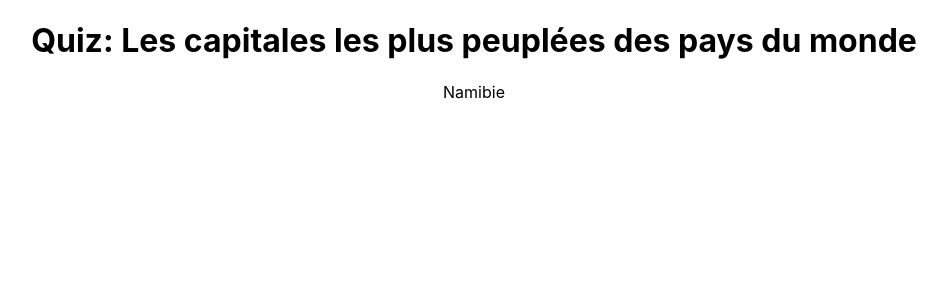
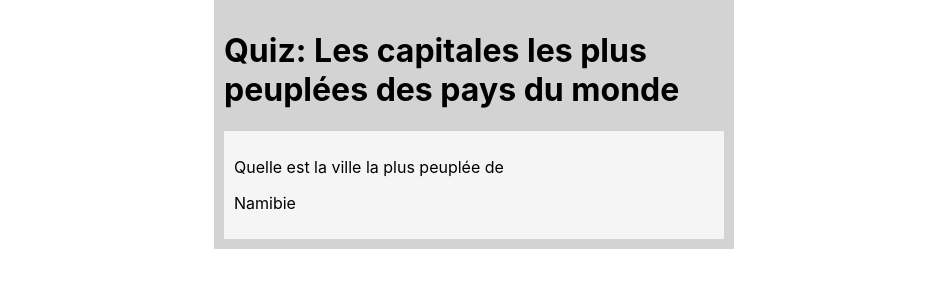
Before and after one commit to raphaelmp/react-quiz, a React (Create React App) app: page / in a window 1280 px wide. Shown: the top 300 px of the page, without its empty margins (166-1113 px from the left). Built offline with nearby package versions, Linux system fonts and the light colour scheme.

Commit message:
Minor styling changes

```diff
--- a/src/App.css
+++ b/src/App.css
@@ -1,3 +1,17 @@
 .App {
-  text-align: center;
+  text-align: left;
+  margin-left: auto;
+  margin-right: auto;
+  padding: 10px;
+  width: 500px;
+  background-color: lightgray;
 }
+
+.App h1 {
+}
+
+.questionBox {
+  background-color: whitesmoke;
+  padding: 10px;
+  moz-border-radius: 4px;
+}
--- a/src/QuizComponent.js
+++ b/src/QuizComponent.js
@@ -1,6 +1,6 @@
 import React, {Component} from 'react';
 
-class QuizComponent extends React.Component {
+class QuizComponent extends Component {
   constructor() {
     super()
     this.state = {
@@ -21,6 +21,8 @@ class QuizComponent extends React.Component {
           city: obj.cityLabel
         }
         list.push(pair)
+
+        return true;
       });
 
       this.setState({
@@ -34,7 +36,8 @@ class QuizComponent extends React.Component {
     return (
       <div className="questionContainer">
         <div className="questionBox">
-          <p>{this.state.currentQuestion}</p>
+          <p className="questionText">Quelle est la ville la plus peuplée de </p>
+          <p>{this.state.currentQuestion ? this.state.currentQuestion : "Chargement en cours..."}</p>
         </div>
         <div className="answerBox">
         </div>
```
